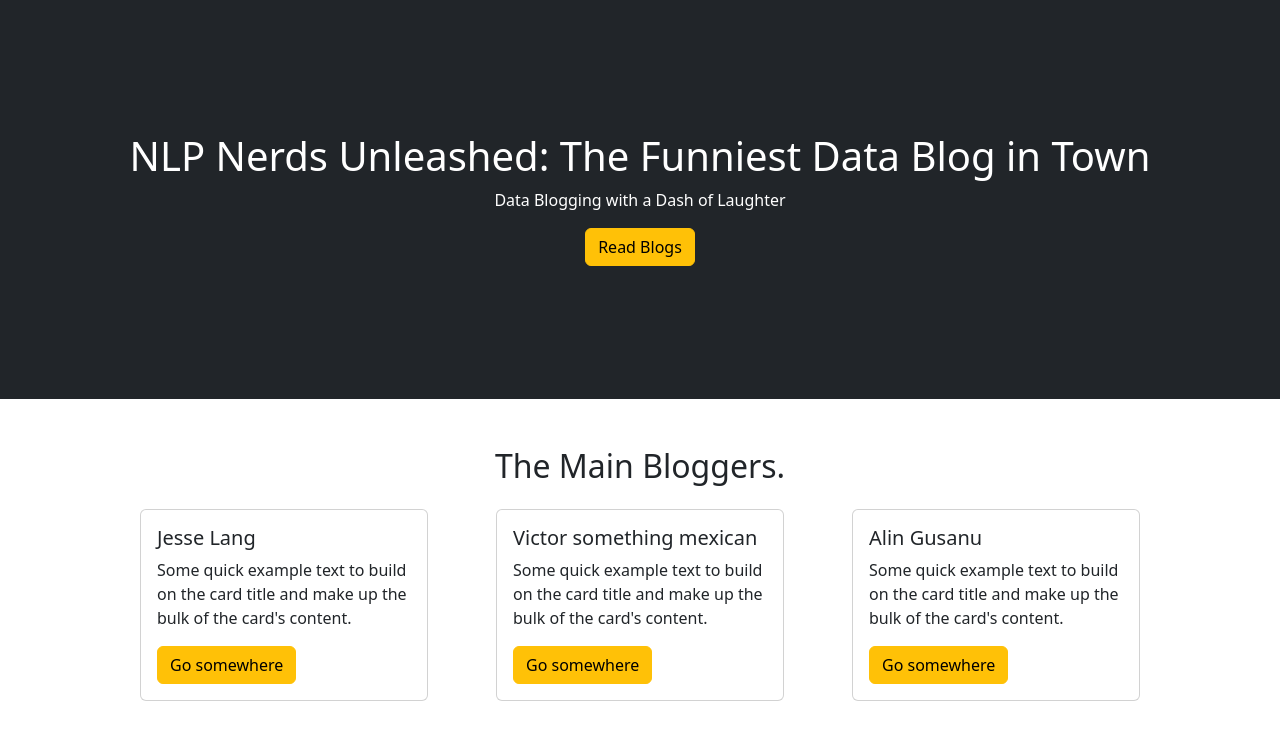
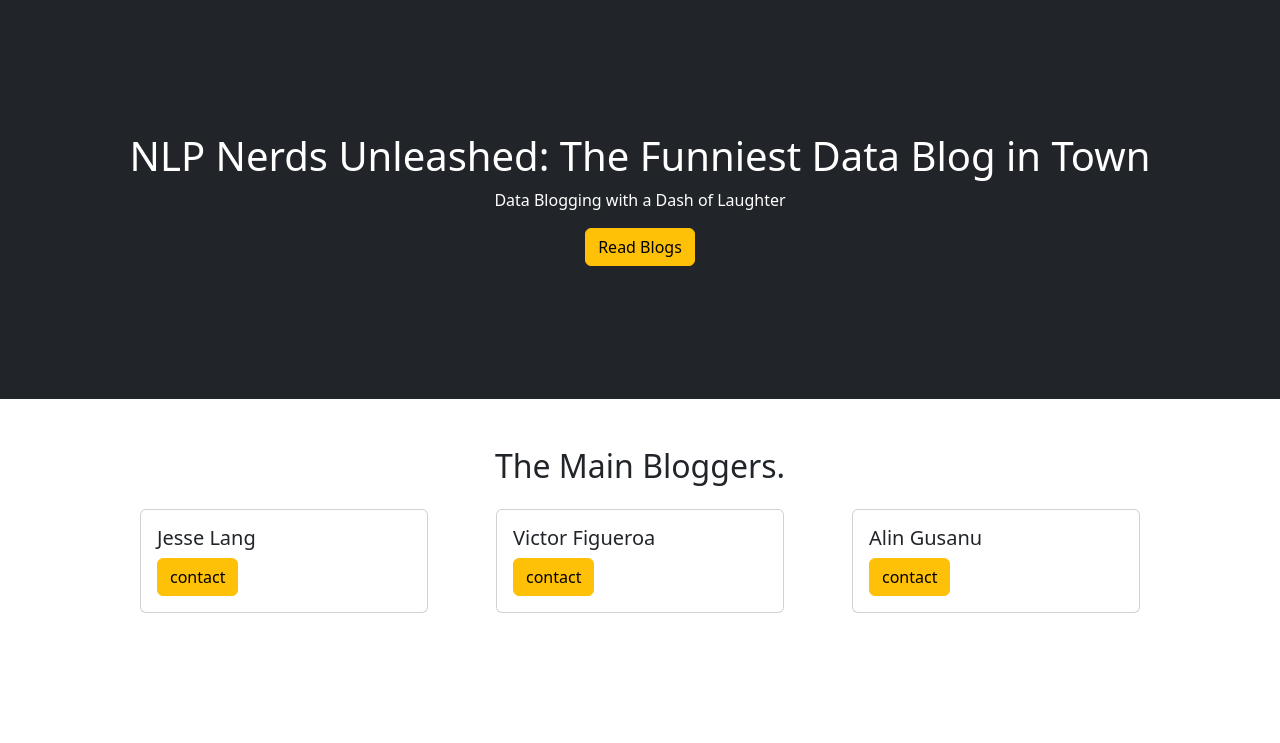
Before and after one commit to jlang62/django-exam, a Django app: page / in a window 1280 px wide. Shown: the part 57-800 px from the top of the page. Run offline with Django 4.2, Linux system fonts and the light colour scheme.

Commit message:
init commit

```diff
--- a/BlogApp/BlogOverview/templates/blog_detail.html
+++ b/BlogApp/BlogOverview/templates/blog_detail.html
@@ -56,6 +56,12 @@
           </div>
           <p class="mb-5">{{ blog.content }}</p>
           <img src="{{ blog.img.url }}" alt="{{ blog.title }}" style="width: 20vw;">
+          <br>
+          {% if blog.video %}
+            <video controls style="width: 20vw;">
+              <source src="{{ blog.video.url }}" type="video/mp4">
+            </video>
+          {% endif %}
         </div>
       </div>
     </div>
--- a/BlogApp/Home/templates/index.html
+++ b/BlogApp/Home/templates/index.html
@@ -54,26 +54,23 @@
         <div class="mb-3  d-flex flex-column align-items-center">
           <h2>The Main Bloggers.</h2>
         </div>
-        <div class="col-12 d-flex flex-row justify-content-evenly">
+        <div class="col-12 d-flex flex-md-row justify-content-evenly">
           <div class="card" style="width: 18rem;">
             <div class="card-body">
               <h5 class="card-title">Jesse Lang</h5>
-              <p class="card-text">Some quick example text to build on the card title and make up the bulk of the card's content.</p>
-              <a href="#" class="btn btn-warning">Go somewhere</a>
+              <a href="mailto:jela019@student.kristiania.no" class="btn btn-warning">contact</a>
             </div>
           </div>
           <div class="card" style="width: 18rem;">
             <div class="card-body">
-              <h5 class="card-title">Victor something mexican</h5>
-              <p class="card-text">Some quick example text to build on the card title and make up the bulk of the card's content.</p>
-              <a href="#" class="btn btn-warning">Go somewhere</a>
+              <h5 class="card-title">Victor Figueroa</h5>
+              <a href="mailto:vifi001@student.kristiania.no" class="btn btn-warning">contact</a>
             </div>
           </div>
           <div class="card" style="width: 18rem;">
             <div class="card-body">
               <h5 class="card-title">Alin Gusanu</h5>
-              <p class="card-text">Some quick example text to build on the card title and make up the bulk of the card's content.</p>
-              <a href="#" class="btn btn-warning">Go somewhere</a>
+              <a href="mailto:algu008@student.kristiania.no" class="btn btn-warning">contact</a>
             </div>
           </div>
         </div>
```
Also changed, not shown: BlogApp/media/images/IMG_0065.JPG (added), 1 other file.
